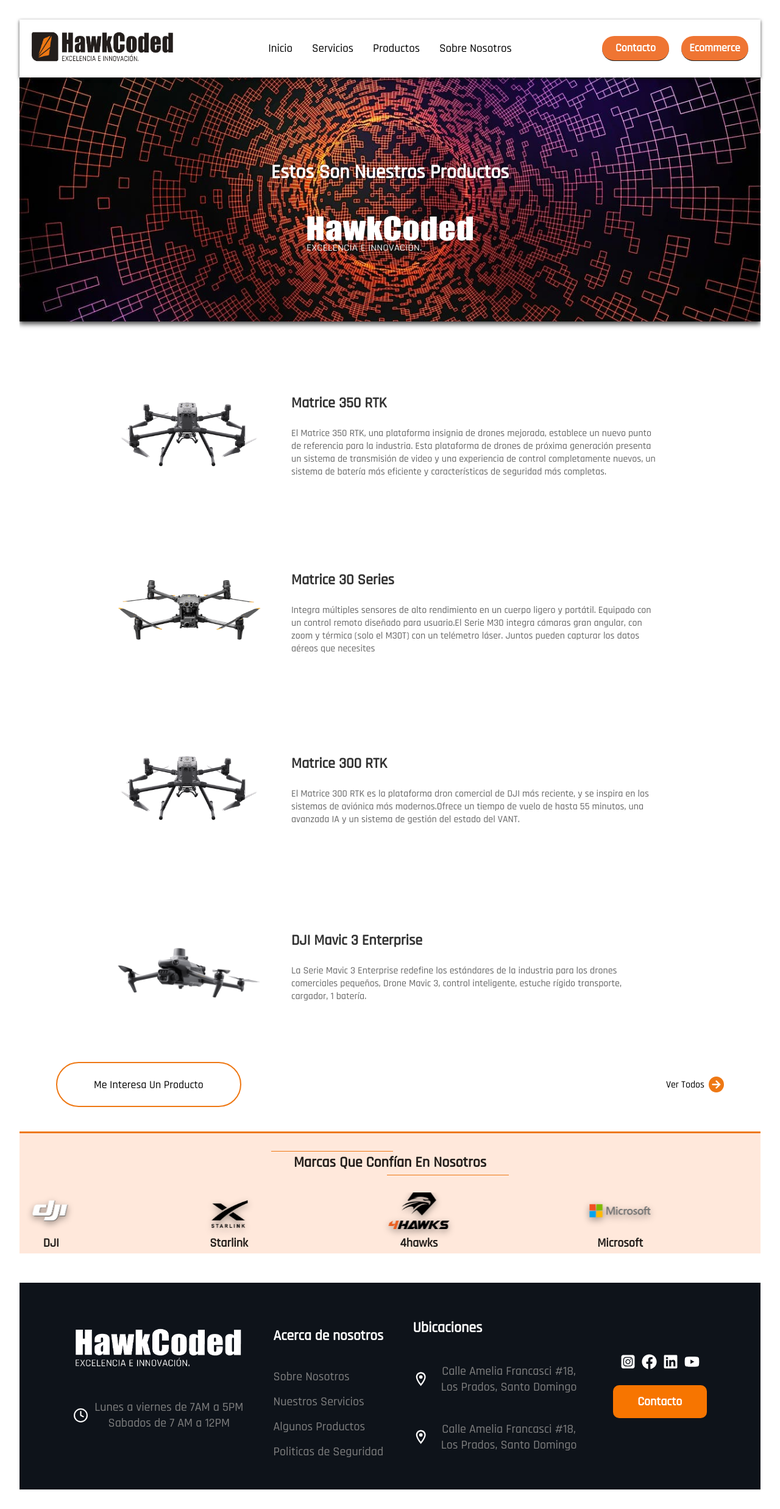
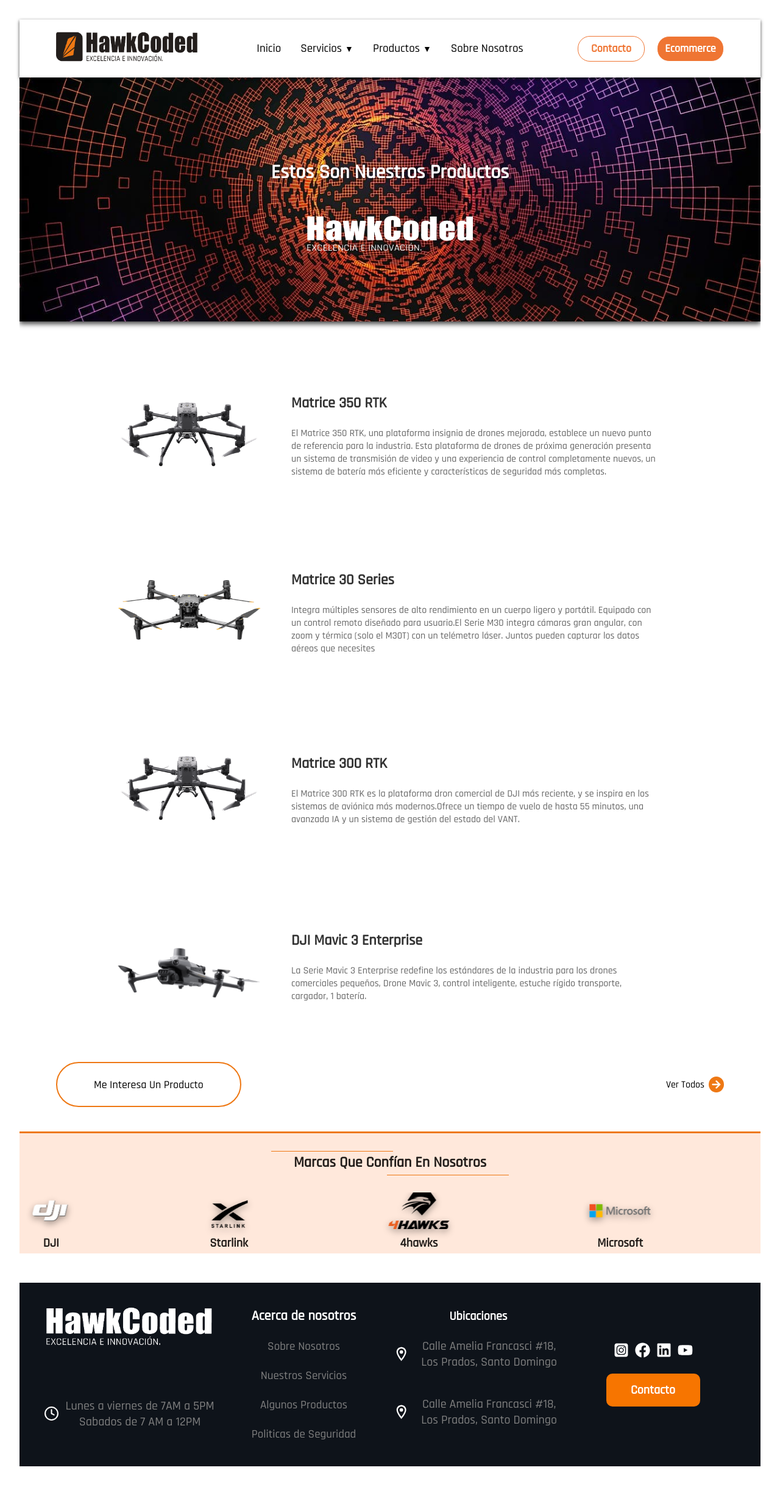
Before and after one commit to sol1217/hawkcoded, a React (Vite) app: page /products in a window 1280 px wide. Shown: the whole page at 61% size. After the commit the page ends 2436 px from the top, so only its background shows below. Built offline with nearby package versions, Linux system fonts and the light colour scheme.

Commit message:
solapas terminadas

```diff
--- a/src/components/layout/DeskMenu/NavMenu.elements.ts
+++ b/src/components/layout/DeskMenu/NavMenu.elements.ts
@@ -19,6 +19,7 @@
   position: absolute;
   top: 100%;
   left: 0;
+  right: 0;
   background-color: white;
   box-shadow: 0 8px 16px rgba(0, 0, 0, 0.1);
   z-index: 1000;
@@ -57,9 +58,20 @@
   position: relative;
   padding-inline: 1rem;
 
+  & > span {
+    font-size: 14px;
+    display: inline-block;
+    margin-left: 5px;
+    transition: transform 0.3s ease;
+  }
+
   &:hover {
     color: #ff7500;
     font-size: 20px;
+
+    & > span {
+      transform: rotateX(180deg);
+    }
   }
 
   @media (max-width: 1200px) {
@@ -81,12 +93,15 @@
   width: 120px;
   height: 40px;
   font-weight: bold;
-  border-bottom: 1px solid #231e1b;
-  transition: 0.3s;
+  border: 1px solid ${({ $color }) => $color || "#000"};
+  transition: all 0.3s ease;
   color: ${({ $color }) => $color || "white"};
   background-color: ${({ $background }) => $background || "#ef7533"};
 
   &:hover {
+    color: ${({ $background }) => $background || "#ef7533"};
+    background-color: ${({ $color }) => $color || "#ef7533"};
+    border: 1px solid ${({ $background }) => $background || "#000"};
     transform: scale(1.04);
   }
 `;
@@ -95,10 +110,12 @@
   text-decoration: none;
   color: black;
   display: block;
-  padding: 10px 15px;
+  padding: 10px 4px;
   font-size: 14px;
+  transition: all 0.3s ease;
 
   &:hover {
+    color: #ff7500;
     background-color: #f0f0f0;
   }
 `;
--- a/src/components/layout/DeskMenu/NavMenu.tsx
+++ b/src/components/layout/DeskMenu/NavMenu.tsx
@@ -15,6 +15,10 @@
           <LinkContainer $flexDirection={flexDirection} $color={color} href={enlace.href}>
             {enlace.enlace}
             {additionalLinks[enlace.href] && (
+                <span>▼</span>
+            )}
+
+            {additionalLinks[enlace.href] && (
               <SubLinksWrapper className="sublinks">
                 {additionalLinks[enlace.href].map((subEnlace) => (
                   <SubLinkContainer key={subEnlace.id} href={`${enlace.href}${subEnlace.id}`}>
--- a/src/components/layout/DeskMenu/enlaces.data.ts
+++ b/src/components/layout/DeskMenu/enlaces.data.ts
@@ -22,6 +22,6 @@
     ],
     '/products': [
       { id: '#nuevos', label: 'Los Más Populares' },
-      { id: 'populares', label: 'Populares' },
+      { id: '/ecommerce', label: 'Ecommerce' },
     ],
   };
--- a/src/components/layout/Footer/Footer.Elements.ts
+++ b/src/components/layout/Footer/Footer.Elements.ts
@@ -3,22 +3,32 @@
 export const FooterStyled = styled.footer`
   margin-top: 3rem;
   background-color: #0e131a;
-  display: flex;
-  justify-content: space-evenly;
-  align-items: center;
+  display: grid;
+  grid-template-columns: repeat(4, 1fr);
+  gap: 10px;
+  place-content: center;
   padding: 40px;
   color: white;
 
-  @media (max-width:1250px){
-    flex-direction: column;
-   gap: 70px;
+
+  @media (max-width: 1119px) {
+    grid-template-columns: repeat(2, 1fr);
+    grid-template-rows: repeat(2, 1fr);
+    gap: 55px;
   }
+
+  @media (max-width: 600px) {
+    grid-template-columns: repeat(1, 1fr);
+    gap: 55px;
+  }
+
+
 `;
 
 export const ScheduleWrap = styled.div`
   display: flex;
-  justify-content: center;
-  align-items: self-start;
+  justify-content: space-between;
+  align-items: center;
   flex-direction: column;
   gap: 20px;
 `;
@@ -34,19 +44,25 @@
   align-items: center;
   flex-direction: row;
   gap: 10px;
+  margin-top: -1rem;
 `
 
 export const NavMenuWrap = styled.div`
   display: flex;
   justify-content: center;
-  align-items: self-start;
-  gap: 15px;
+  align-items: center;
   flex-direction: column;
-  font-size: 20px;
+  gap: 23px;
+  font-size: 19px;
+
+  & > h3 {
+    margin: 0 auto;
+  }
 `
 
 export const LinkMenu = styled.a`
   color: #808080;
+  transition: all 0.3s;
 
   &:hover{
     color: white;
@@ -56,10 +72,19 @@
 export const LocationMainWrap = styled.div`
   display: flex;
   justify-content: center;
-  align-items: self-start;
+  align-items: center;
   flex-direction: column;
   gap: 3px;
   width: 280px;
+
+  @media (max-width: 1119px) {
+    width: auto;
+  }
+
+  & > h3 {
+    font-size: 20px;
+    margin: 0 auto;
+  }
 `
 
 export const LocationContainer = styled.div`
@@ -67,6 +92,8 @@
   justify-content: center;
   align-items: center;
   gap: 8px;
+  width: 100%;
+  max-width: 300px;
 `
 
 export const LocationText = styled.p`
--- a/src/components/layout/Footer/Footer.tsx
+++ b/src/components/layout/Footer/Footer.tsx
@@ -42,7 +42,7 @@
       </NavMenuWrap>
 
       <LocationMainWrap>
-        <h2>Ubicaciones</h2>
+        <h3>Ubicaciones</h3>
         <LocationContainer>
           <MdOutlineLocationOn fontSize={50}/>
           <LocationText> Calle Amelia Francasci #18, Los Prados, Santo Domingo</LocationText>
--- a/src/components/layout/Header/Header.elements.ts
+++ b/src/components/layout/Header/Header.elements.ts
@@ -41,7 +41,7 @@
 
   @media (min-width: 1200px) {
     justify-content: space-between;
-    padding: 0px 20px;
+    padding: 0px 60px;
   }
 
   @media (max-width: 480px) {
@@ -64,7 +64,7 @@
 
 
 export const DesktopMenuContainer = styled.div`
-  @media (max-width: 1100px) {
+  @media (max-width: 1110px) {
     display: none;
   }
 `;
@@ -79,7 +79,7 @@
     animation: ${({ isOpen }) => (isOpen ? rotateIn : rotateOut)} 0.3s forwards;
   }
 
-  @media (min-width: 1100.91px) {
+  @media (min-width: 1110.91px) {
     display: none;
   }
 `;
@@ -103,7 +103,7 @@
   transition: max-height 0.3s ease, opacity 0.3s ease; /* Combina las transiciones en una sola declaración */
   opacity: ${({ isVisible }) => (isVisible ? "1" : "0")};
 
-  @media (min-width: 1100px) {
+  @media (min-width: 1110px) {
     display: none;
   }
 
@@ -128,7 +128,7 @@
   display: flex;
   gap: 20px;
 
-  @media (max-width: 1100px) {
+  @media (max-width: 1110px) {
     display: none;
   }
 `;
--- a/src/components/layout/Header/Header.tsx
+++ b/src/components/layout/Header/Header.tsx
@@ -44,8 +44,8 @@
       </DesktopMenuContainer>
 
       <ContactButtonsContainer>
-        <ContactLink $background="" $color="white" href="/contact">Contacto</ContactLink>
-        <ContactLink $background="" $color="white" href="/ecommerce">Ecommerce</ContactLink>
+        <ContactLink $background="white" $color="#ef7533" href="/contact">Contacto</ContactLink>
+        <ContactLink $background="#ef7533" $color="white" href="/ecommerce">Ecommerce</ContactLink>
       </ContactButtonsContainer>
 
 
--- a/src/pages/Home/HomeComponents/OutstandingProducts/OutstandingProducts.elements.ts
+++ b/src/pages/Home/HomeComponents/OutstandingProducts/OutstandingProducts.elements.ts
@@ -42,6 +42,11 @@
 
   @media (min-width: 900px) {
     grid-template-columns: repeat(3, 1fr);
+  }
+
+
+  @media (min-width: 1500px) {
+      padding-inline: 12rem;
   }
 `;
 
--- a/src/pages/Home/HomeSlider/HomeSlider.elements.ts
+++ b/src/pages/Home/HomeSlider/HomeSlider.elements.ts
@@ -80,7 +80,7 @@
 
   @media (max-width: 480px) {
     text-align: left;
-    font-size: 1em;
+    font-size: 1.2em;
   }
 `;
 
--- a/src/pages/Products/Products/Products.elements.ts
+++ b/src/pages/Products/Products/Products.elements.ts
@@ -74,7 +74,6 @@
   gap: 38px;
   align-items: center;
   justify-content: space-between;
-  border-radius: 10px;
   overflow: visible;
   background-color: white;
   text-align: left;
@@ -96,6 +95,7 @@
   @media screen and (max-width: 580px) {
     flex-direction: column-reverse;
     gap: 10px;
+    padding-inline: 2rem;
   }
 `;
 
--- a/src/pages/Products/Products/ProductsMain.tsx
+++ b/src/pages/Products/Products/ProductsMain.tsx
@@ -7,54 +7,17 @@
   CardTitle,
   CardDescription,
 } from "./Products.elements";
-import djiMatrizRtk from "../../../assets/png/Matrice-300-RTK.png";
-import djiSerie30 from "../../../assets/png/Matrice-30-Series.png";
-import dji300 from "../../../assets/png/Matrice-300-RTK.png";
-import djiMavic3 from "../../../assets/png/mavic-3-enterp.png";
-import logo  from "../../../assets/png/logo-hawkcoded.png"
-import ServiceContact from "../../../components/layout/ServiceContact/ServiceContact.tsx";
-
+import productos from "./products.data.ts";
+import logo  from "./../../../assets/png/logo-hawkcoded.png"
+import ServiceContact from "./../../../components/layout/ServiceContact/ServiceContact.tsx";
 import {
   H2Title, ImageLogo,
   PTitleContainer,
-} from "../../../components/GlobalStyles/GlobalStyles.elements.ts";
-import Slider from "../../../components/layout/Slider/SliderPartners.tsx";
+} from "./../../../components/GlobalStyles/GlobalStyles.elements.ts";
+import Slider from "./../../../components/layout/Slider/SliderPartners.tsx";
 import useScrollToHash from "./../../../helpers/useScrollToHash.tsx";
 
-interface Producto {
-  title: string;
-  description: string;
-  img: string;
-}
 
-const productos: Producto[] = [
-  {
-    title: "Matrice 350 RTK",
-    description:
-      "El Matrice 350 RTK, una plataforma insignia de drones mejorada, establece un nuevo punto de referencia para la industria. Esta plataforma de drones de próxima generación presenta un sistema de transmisión de video y una experiencia de control completamente nuevos, un sistema de batería más eficiente y características de seguridad más completas.",
-    img: djiMatrizRtk,
-  },
-
-  {
-    title: "Matrice 30 Series",
-    description:
-      "Integra múltiples sensores de alto rendimiento en un cuerpo ligero y portátil. Equipado con un control remoto diseñado para usuario.El Serie M30 integra cámaras gran angular, con zoom y térmica (solo el M30T) con un telémetro láser. Juntos pueden capturar los datos aéreos que necesites",
-    img: djiSerie30,
-  },
-
-  {
-    title: "Matrice 300 RTK",
-    description:
-      "El Matrice 300 RTK es la plataforma dron comercial de DJI más reciente, y se inspira en los sistemas de aviónica más modernos.Ofrece un tiempo de vuelo de hasta 55 minutos, una avanzada IA y un sistema de gestión del estado del VANT.",
-    img: dji300,
-  },
-  {
-    title: "DJI Mavic 3 Enterprise",
-    description:
-      "La Serie Mavic 3 Enterprise redefine los estándares de la industria para los drones comerciales pequeños, Drone Mavic 3, control inteligente, estuche rígido transporte, cargador, 1 batería. ",
-    img: djiMavic3,
-  },
-];
 
 const ProductsMain: React.FC = () => {
   useScrollToHash();
@@ -85,7 +48,7 @@
         firstAText="Me Interesa Un Producto"
         firstAHref="/contact"
         secondAText="Ver Todos"
-        secondAHref="/shop"
+        secondAHref="/ecommerce"
       ></ServiceContact>
 
 
--- /dev/null
+++ b/src/pages/Products/Products/products.data.ts
@@ -0,0 +1,43 @@
+import djiMatrizRtk from "../../../assets/png/Matrice-300-RTK.png";
+import djiSerie30 from "../../../assets/png/Matrice-30-Series.png";
+import dji300 from "../../../assets/png/Matrice-300-RTK.png";
+import djiMavic3 from "../../../assets/png/mavic-3-enterp.png";
+
+interface Producto {
+    title: string;
+    description: string;
+    img: string;
+  }
+
+
+const productos: Producto[] = [
+    {
+      title: "Matrice 350 RTK",
+      description:
+        "El Matrice 350 RTK, una plataforma insignia de drones mejorada, establece un nuevo punto de referencia para la industria. Esta plataforma de drones de próxima generación presenta un sistema de transmisión de video y una experiencia de control completamente nuevos, un sistema de batería más eficiente y características de seguridad más completas.",
+      img: djiMatrizRtk,
+    },
+
+    {
+      title: "Matrice 30 Series",
+      description:
+        "Integra múltiples sensores de alto rendimiento en un cuerpo ligero y portátil. Equipado con un control remoto diseñado para usuario.El Serie M30 integra cámaras gran angular, con zoom y térmica (solo el M30T) con un telémetro láser. Juntos pueden capturar los datos aéreos que necesites",
+      img: djiSerie30,
+    },
+
+    {
+      title: "Matrice 300 RTK",
+      description:
+        "El Matrice 300 RTK es la plataforma dron comercial de DJI más reciente, y se inspira en los sistemas de aviónica más modernos.Ofrece un tiempo de vuelo de hasta 55 minutos, una avanzada IA y un sistema de gestión del estado del VANT.",
+      img: dji300,
+    },
+    {
+      title: "DJI Mavic 3 Enterprise",
+      description:
+        "La Serie Mavic 3 Enterprise redefine los estándares de la industria para los drones comerciales pequeños, Drone Mavic 3, control inteligente, estuche rígido transporte, cargador, 1 batería. ",
+      img: djiMavic3,
+    },
+];
+
+
+export default productos;
```
